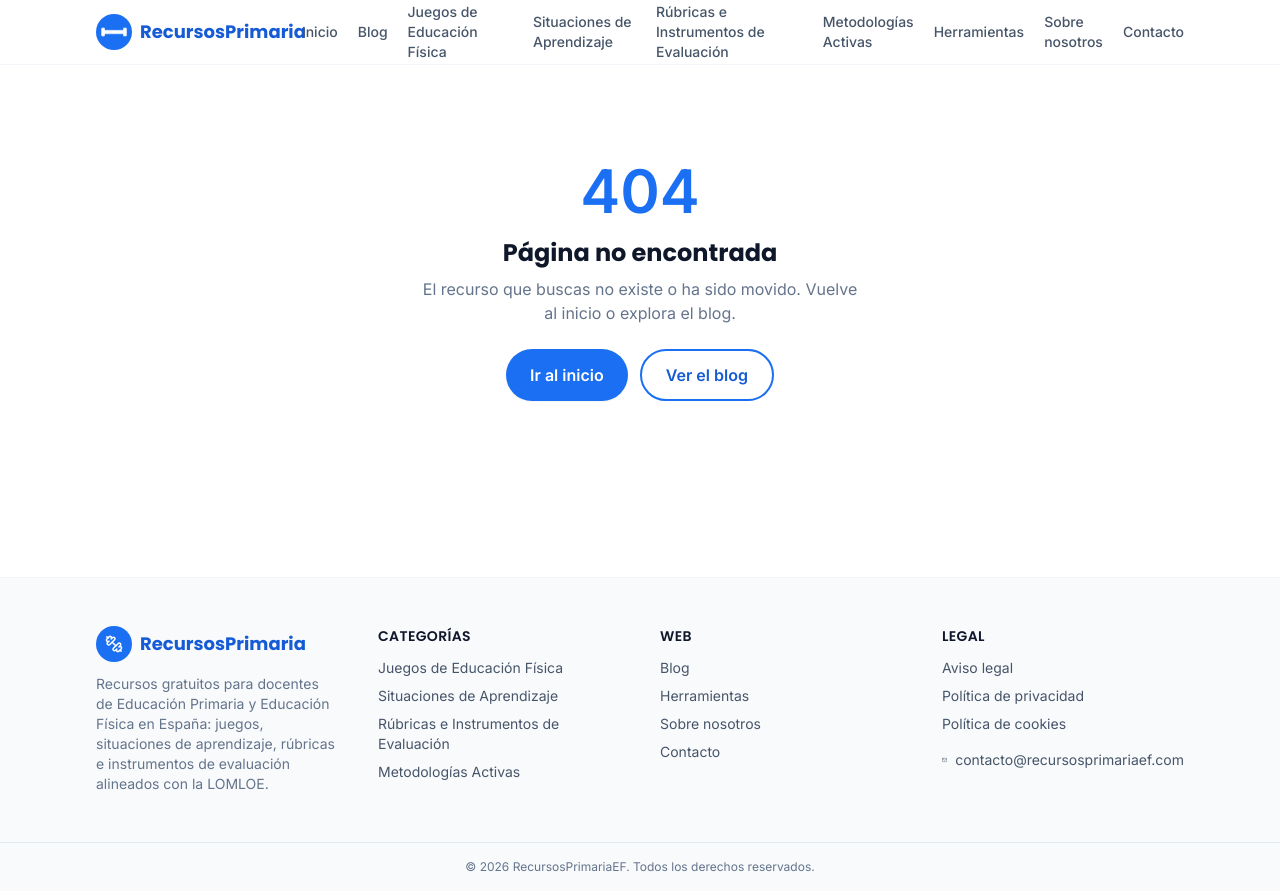
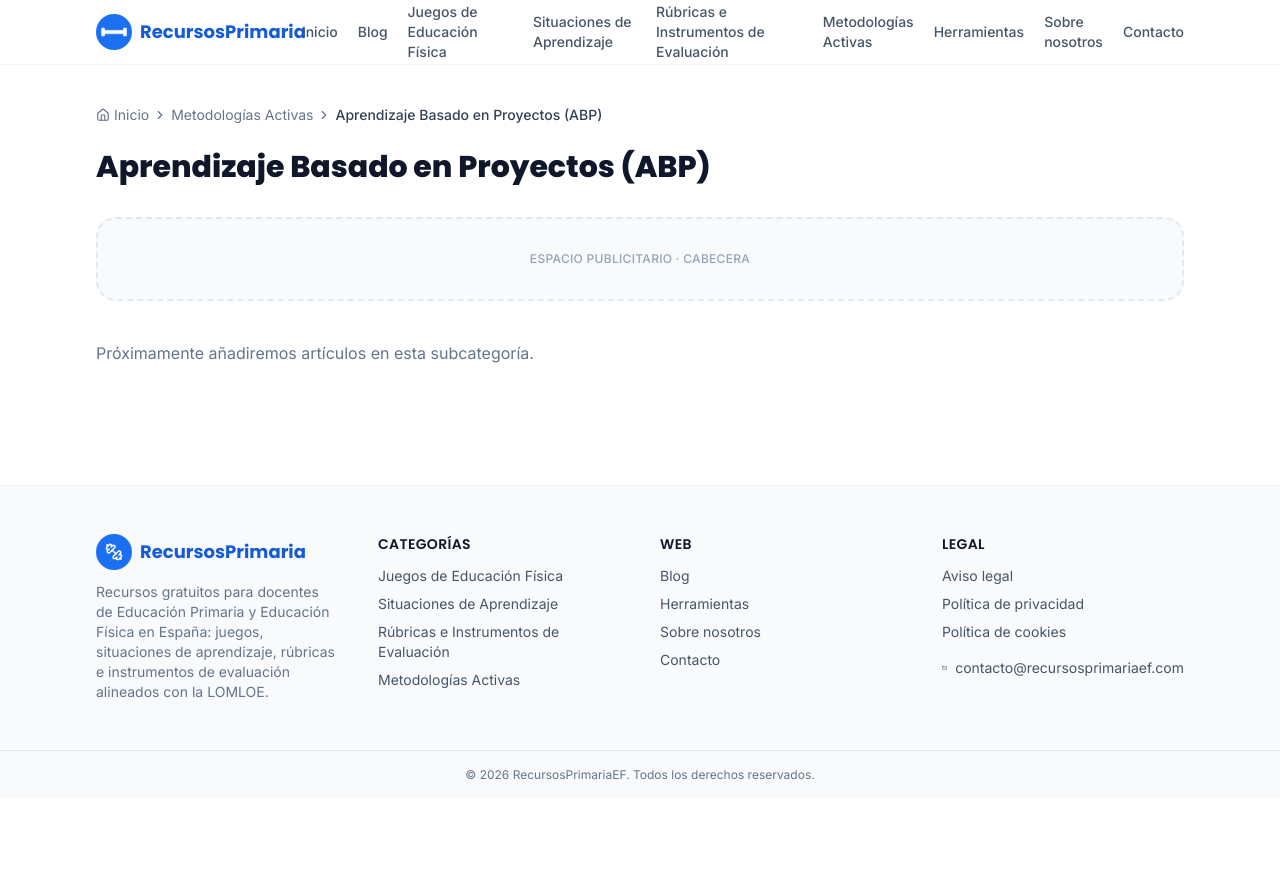
Before and after one commit to marcoperez2003-ops/educacion-fisica-web-Mostrar-m-s-l-neasss, a Next.js app: page /metodologias-activas/abp in a window 1280 px wide. Before the commit this address had no page. After the commit the page ends 800 px from the top, so only its background shows below. Built offline with nearby package versions, Linux system fonts and the light colour scheme.

Commit message:
Create page.tsx

```diff
--- /dev/null
+++ b/app/metodologias-activas/[metodologia]/page.tsx
@@ -0,0 +1,54 @@
+import type { Metadata } from "next";
+import { notFound } from "next/navigation";
+import Breadcrumbs from "@/components/Breadcrumbs";
+import ArticleCard from "@/components/ArticleCard";
+import AdSlot from "@/components/AdSlot";
+import { getCategoryBySlug } from "@/lib/categories";
+import { getArticlesBySubcategory } from "@/lib/articles";
+
+const category = getCategoryBySlug("metodologias-activas")!;
+
+export function generateStaticParams() {
+  return (category.subcategories ?? []).map((s) => ({ metodologia: s.slug }));
+}
+
+export function generateMetadata({ params }: { params: { metodologia: string } }): Metadata {
+  const sub = category.subcategories?.find((s) => s.slug === params.metodologia);
+  if (!sub) return {};
+  return {
+    title: sub.name,
+    description: `${sub.name}: guías y recursos prácticos para aplicarla en Educación Primaria.`,
+    alternates: { canonical: `/metodologias-activas/${sub.slug}` }
+  };
+}
+
+export default function MetodologiaPage({ params }: { params: { metodologia: string } }) {
+  const sub = category.subcategories?.find((s) => s.slug === params.metodologia);
+  if (!sub) notFound();
+
+  const articles = getArticlesBySubcategory(sub.slug);
+
+  return (
+    <div className="container-site py-10">
+      <Breadcrumbs
+        items={[
+          { label: category.name, href: `/${category.slug}` },
+          { label: sub.name }
+        ]}
+      />
+      <h1 className="mb-8 text-3xl font-extrabold text-slate-900">{sub.name}</h1>
+
+      <AdSlot position="header" className="mb-10" />
+
+      {articles.length > 0 ? (
+        <div className="grid gap-6 sm:grid-cols-2 lg:grid-cols-3">
+          {articles.map((a) => (
+            <ArticleCard key={a.slug} article={a} />
+          ))}
+        </div>
+      ) : (
+        <p className="text-slate-500">Próximamente añadiremos artículos en esta subcategoría.</p>
+      )}
+    </div>
+  );
+}
```
